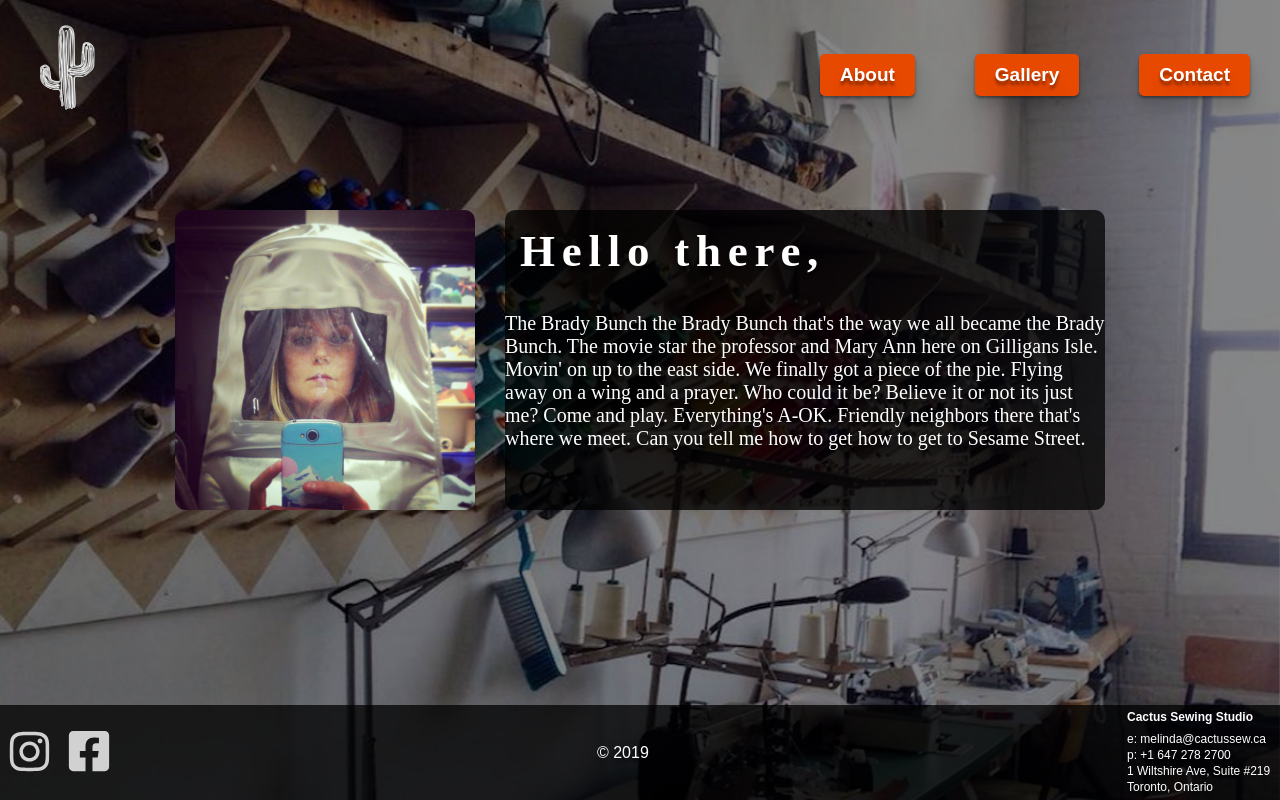
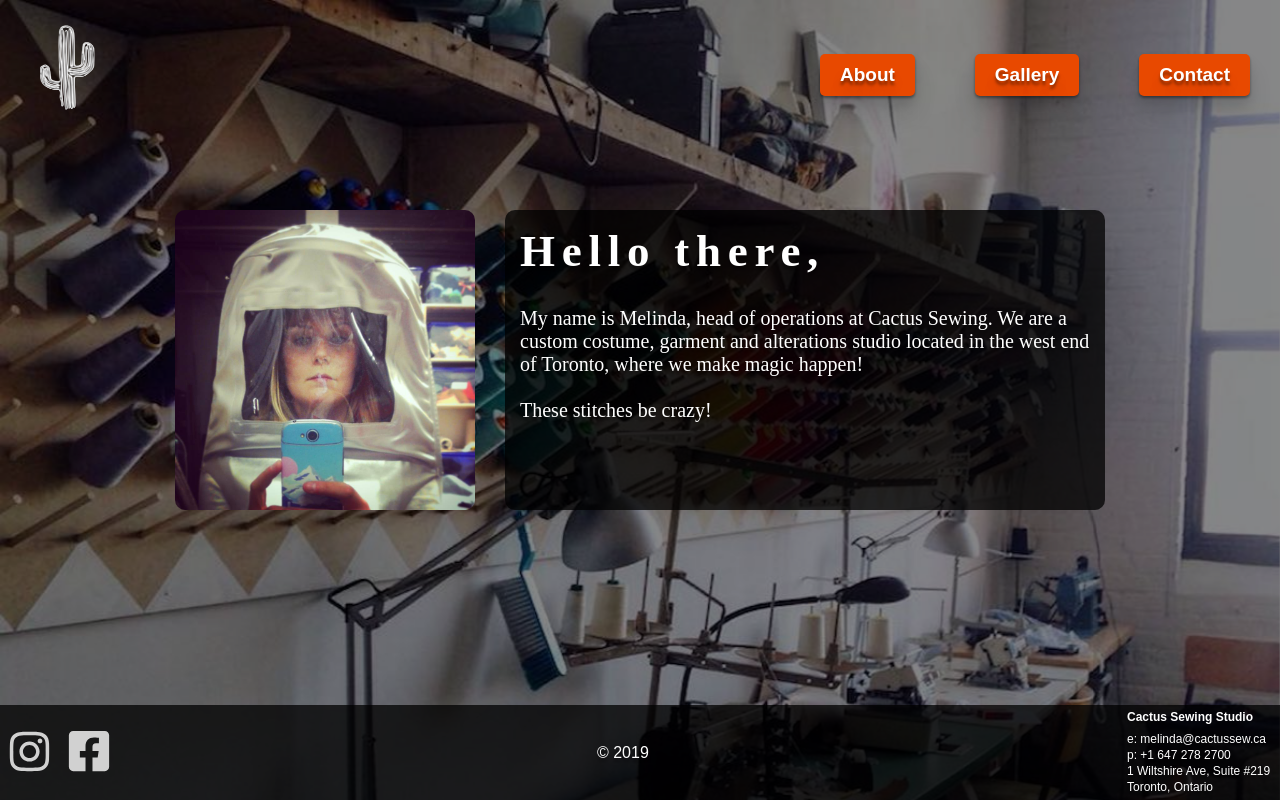
Before and after one commit to nvonbuttlar/Cactus-Sew, a React (Create React App) app: page /about in a window 1280 px wide. Built offline with nearby package versions, Linux system fonts and the light colour scheme.

Commit message:
change how css is imported

```diff
--- a/src/components/About.js
+++ b/src/components/About.js
@@ -11,13 +11,10 @@ function About() {
       <div className="flex-column">
         <h1 className="about-heading"> Hello there, </h1>
         <p className="about-info">
-            The Brady Bunch the Brady Bunch that's the way we all became the
-            Brady Bunch. The movie star the professor and Mary Ann here on
-            Gilligans Isle. Movin' on up to the east side. We finally got a
-            piece of the pie. Flying away on a wing and a prayer. Who could it
-            be? Believe it or not its just me? Come and play. Everything's A-OK.
-            Friendly neighbors there that's where we meet. Can you tell me how
-            to get how to get to Sesame Street.
+          My name is Melinda, head of operations at Cactus Sewing. We are a custom costume, garment and alterations studio located in the west end of Toronto, where we make magic happen!
+          <br />
+          <br />
+          These stitches be crazy!
         </p>
       </div>
     </animated.div>
--- a/src/components/Contact.js
+++ b/src/components/Contact.js
@@ -2,7 +2,7 @@ import React from "react";
 import { useSpring, animated } from "react-spring";
 
 import GoogleMap from "./Map.js";
-import "../styles/Contact.css";
+// import "../styles/Contact.css";
 
 function Contact() {
   const fade_transition = useSpring({ opacity: 1, from: { opacity: 0 } });
--- a/src/components/Footer.js
+++ b/src/components/Footer.js
@@ -1,5 +1,5 @@
 import React, { Component } from "react";
-import "../styles/Footer.css";
+// import "../styles/Footer.css";
 import { FaInstagram } from "react-icons/fa";
 import { FaFacebookSquare } from "react-icons/fa";
 
--- a/src/components/Gallery.js
+++ b/src/components/Gallery.js
@@ -3,7 +3,7 @@ import { Spring } from "react-spring/renderprops";
 import PhotoGallery from "react-photo-gallery";
 import Lightbox from "react-images";
 
-import "../styles/Gallery.css";
+// import "../styles/Gallery.css";
 
 import { GALLERY_IMAGES } from "../utils/gallery-utils";
 
--- a/src/components/Header.js
+++ b/src/components/Header.js
@@ -1,7 +1,7 @@
 import React, { Component } from 'react';
 // import Logo from '../images/logo.png';
-import '../styles/Header.css';
-import '../styles/navButton.css';
+// import '../styles/Header.css';
+// import '../styles/navButton.css';
 
 
 class Header extends Component {
--- a/src/components/Landing.js
+++ b/src/components/Landing.js
@@ -1,6 +1,6 @@
 import React from "react";
 
-import "../styles/Landing.css";
+// import "../styles/Landing.css";
 
 function Landing() {
   return (
--- a/src/components/Map.js
+++ b/src/components/Map.js
@@ -1,7 +1,7 @@
 import React, { Component } from "react";
 import GoogleMapReact from "google-map-react";
 
-import "../styles/Map.css";
+// import "../styles/Map.css";
 
 import { FontAwesomeIcon } from "@fortawesome/react-fontawesome";
 import { faMapMarkerAlt } from "@fortawesome/free-solid-svg-icons";
@@ -20,7 +20,7 @@ class GoogleMap extends Component {
   render() {
     const { center, zoom } = this.props;
     const API_KEY = process.env.REACT_APP_API_KEY;
-    console.log(API_KEY);
+    console.log(process.env);
     return (
       // Important! Always set the container height explicitly
       <div className="map-container">
@@ -31,13 +31,13 @@ class GoogleMap extends Component {
         >
           {/* NOT ACCURATE ATM */}
           {/* 43.667780, -79.450040 */}
-          {/* <FontAwesomeIcon
+          <FontAwesomeIcon
             className="map-icon"
             icon={faMapMarkerAlt}
             lat={43.66778}
             lng={-79.45004}
             size="2x"
-          /> */}
+          />
         </GoogleMapReact>
       </div>
     );
--- a/src/styles/About.css
+++ b/src/styles/About.css
@@ -29,6 +29,7 @@
 }
 
 .about-info {
+  margin: 15px;
   font-size: 20px;
   overflow: scroll;
 }
```
Also changed, not shown: src/App.js (+9 -0 lines). Lines whose indentation alone changed are shown as unchanged.
